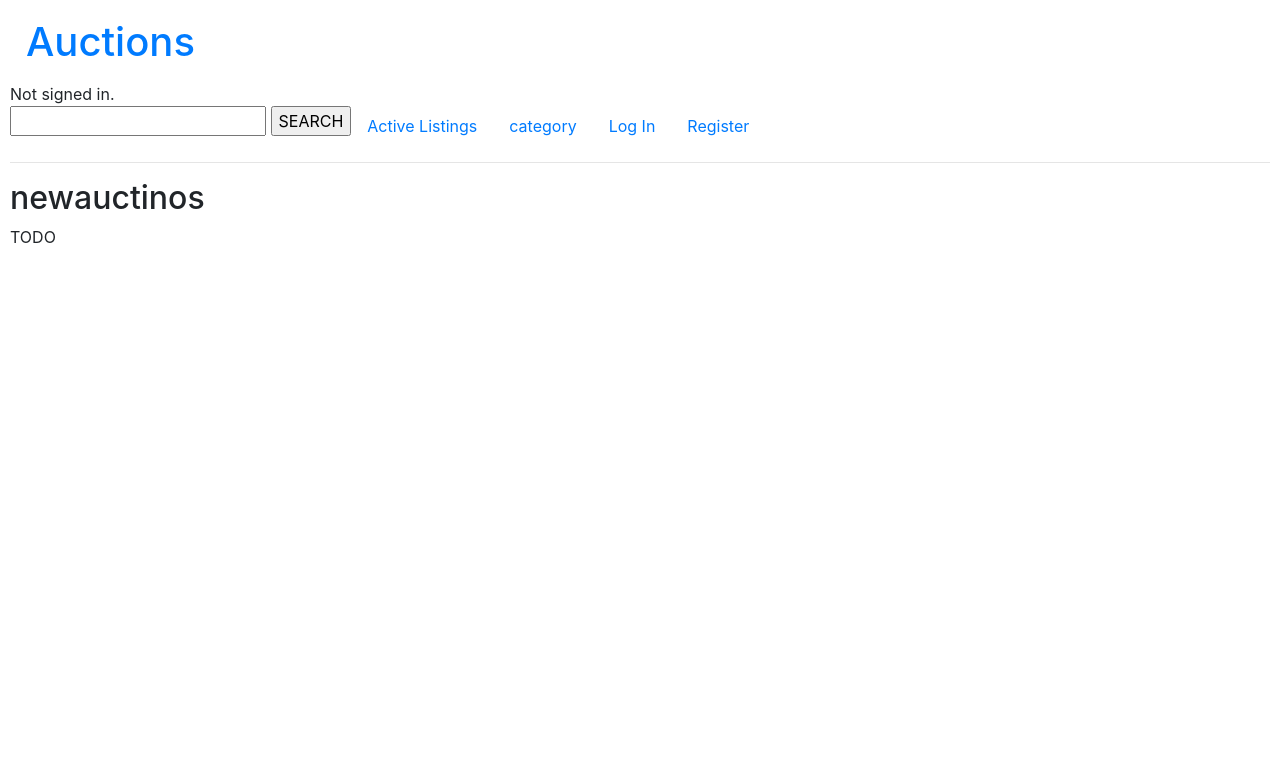
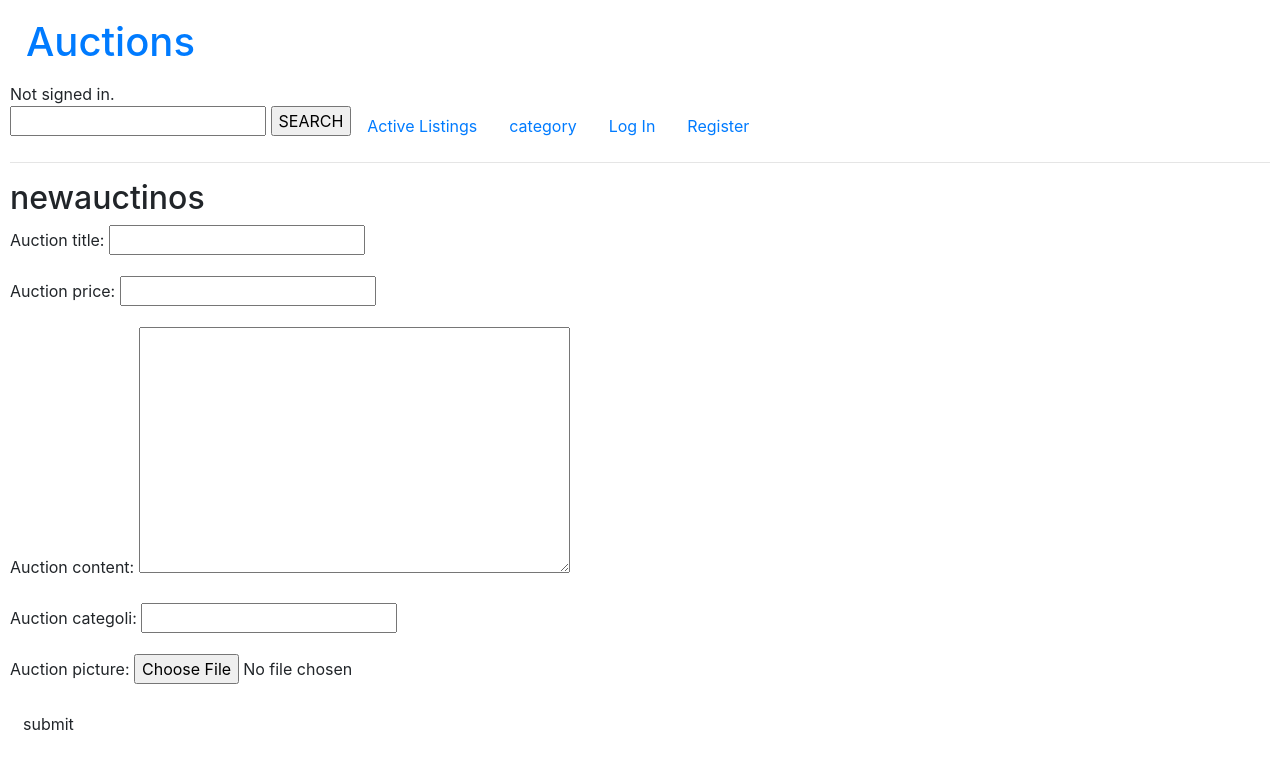
Before and after one commit to nejiry/commerce, a Django app: page /newauctions in a window 1280 px wide. Shown: the top 769 px of the page. Run offline with Django 3.2, Linux system fonts and the light colour scheme; some libraries are stand-ins or nearby versions.

Commit message:
フォームの追加

```diff
--- a/auctions/forms.py
+++ b/auctions/forms.py
@@ -4,21 +4,15 @@ from sre_constants import CATEGORY_LINEBREAK
 from turtle import title
 from django import forms
 
+from .models import auctions
 
-class Form(forms.Form):
-    title = forms.CharField(
-        max_length=100,
-    )
-    content= forms.CharField(
-        max_length=100,
-    )
-    picture= forms.CharField(
-        max_length=100,
-    )
-    category= forms.CharField(
-        max_length=100,
-    )
-    price= forms.IntegerField(
-        max_length=100,
-    )
-    limititime= forms.IntegerField()
+
+class AuctionForm(forms.ModelForm):
+    class Meta():
+        model = auctions
+        fields = (
+            'auction_title',
+            'auction_price',
+            'auction_content',
+            'auction_categoli',
+            'auction_picture')
--- a/auctions/models.py
+++ b/auctions/models.py
@@ -4,7 +4,7 @@ from django.forms import modelformset_factory
 
 
 class User(AbstractUser):
-    username = models.CharField(max_length=10,unique=True)
+    username = models.CharField(max_length=20,unique=True)
     password = models.CharField(max_length=20)
     email = models.EmailField()
     mylist = models.IntegerField(null=True)
@@ -14,20 +14,21 @@ class User(AbstractUser):
 
 class trade(models.Model):
     trade_price = models.IntegerField()
-    trade_daitime = models.DateTimeField()
+    trade_daitime = models.DateTimeField(blank=True,null=True)
     trade_bidder = models.ForeignKey(User, on_delete=models.CASCADE)
 
 class coment(models.Model):
-    coment_daytime = models.DateTimeField()
+    coment_daytime = models.DateTimeField(blank=True,null=True)
     coment_content = models.TextField()
     coment_user = models.ForeignKey(User, on_delete=models.CASCADE)
 
+
 class auctions(models.Model):
     auction_title = models.CharField(max_length=20,null=True)
-    auction_exhibitor = models.ForeignKey(User, on_delete=models.CASCADE,null=True)
+    auction_exhibitor = models.CharField(max_length=20,unique=True)
     auction_price = models.IntegerField()
-    auction_daytime = models.DateTimeField()
+    auction_daytime = models.DateTimeField(blank=True,null=True)
     auction_limittime = models.DurationField()
     auction_content = models.TextField()
-    auction_picture = models.ImageField()
+    auction_picture = models.ImageField(upload_to="image",blank=True,null=True)
     auction_categoli = models.CharField(max_length=10)
--- a/auctions/templates/auctions/index.html
+++ b/auctions/templates/auctions/index.html
@@ -2,6 +2,9 @@
 
 {% block body %}
     <h2>Ramdom Auctions</h2>
+    {% if message %}
+        <div>{{ message }}</div>
+    {% endif %}
 
     TODO
 {% endblock %}
--- a/auctions/templates/auctions/newauctions.html
+++ b/auctions/templates/auctions/newauctions.html
@@ -3,5 +3,11 @@
 {% block body %}
     <h2>newauctinos</h2>
 
-    TODO
+    <div class="auction">
+        <form method="POST">
+            {{form.as_p}}
+            {% csrf_token %}
+            <input type="submit" class="btn" value="submit">
+        </form>
+    </dev>
 {% endblock %}
--- a/auctions/views.py
+++ b/auctions/views.py
@@ -1,8 +1,11 @@
+from email import message
 from django.contrib.auth import authenticate, login, logout
 from django.db import IntegrityError
 from django.http import HttpResponse, HttpResponseRedirect
 from django.shortcuts import render
 from django.urls import reverse
+from . import forms
+from datetime import timezone
 
 from .models import User,auctions,trade,coment
 
@@ -117,7 +120,25 @@ def management(request):#自分が行った投稿、コメントの履歴が見
 
 
 def newauctions(request):
-    return render(request, "auctions/newauctions.html")
+    if request.method == "POST":
+        form = forms.AuctionForm(request)
+        if form.is_valid():
+            auctions.auction_title = request.POST['auction_title']
+            auctions.auction_price = request.POST['auction_price']
+            auctions.auction_content = request.POST['auction_content']
+            auctions.auction_limittime = request.POST['auction_limittime']
+            auctions.auction_picture = request.FILES['auction_picture']
+            auctions.auction_exhibitor = request.user
+            auctions.auction_daytime = timezone.now()
+            return render(request,"auctions/index.html",{
+                "message" : "complated"
+            })
+
+    else:
+        form = forms.AuctionForm()
+        return render(request, "auctions/newauctions.html",{
+            'form':form
+        })
 
 def item(request):
     return render(request, "auctions/item.html")
--- a/commerce/settings.py
+++ b/commerce/settings.py
@@ -120,3 +120,7 @@ USE_TZ = True
 # https://docs.djangoproject.com/en/3.0/howto/static-files/
 
 STATIC_URL = '/static/'
+
+
+MEDIA_ROOT = os.path.join(BASE_DIR,'media')
+MEDIA_URL ='/media/'
```
